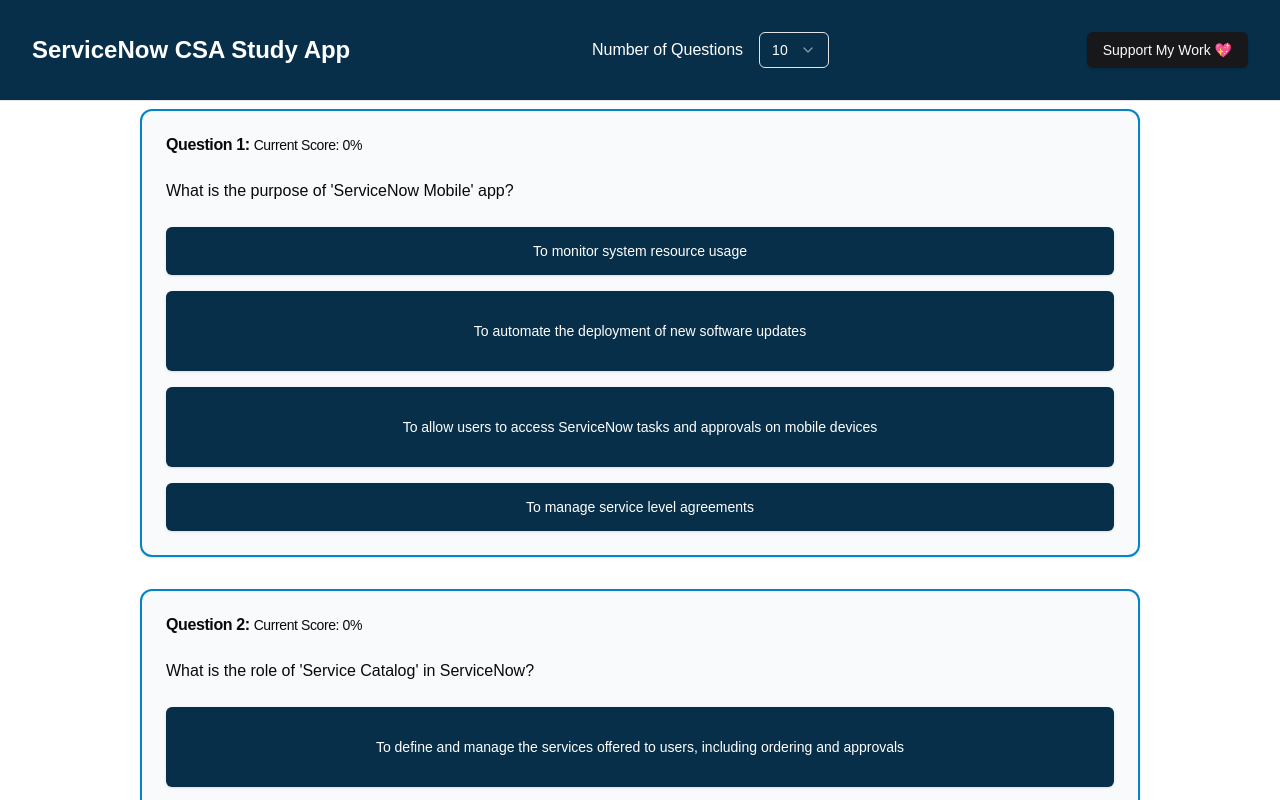
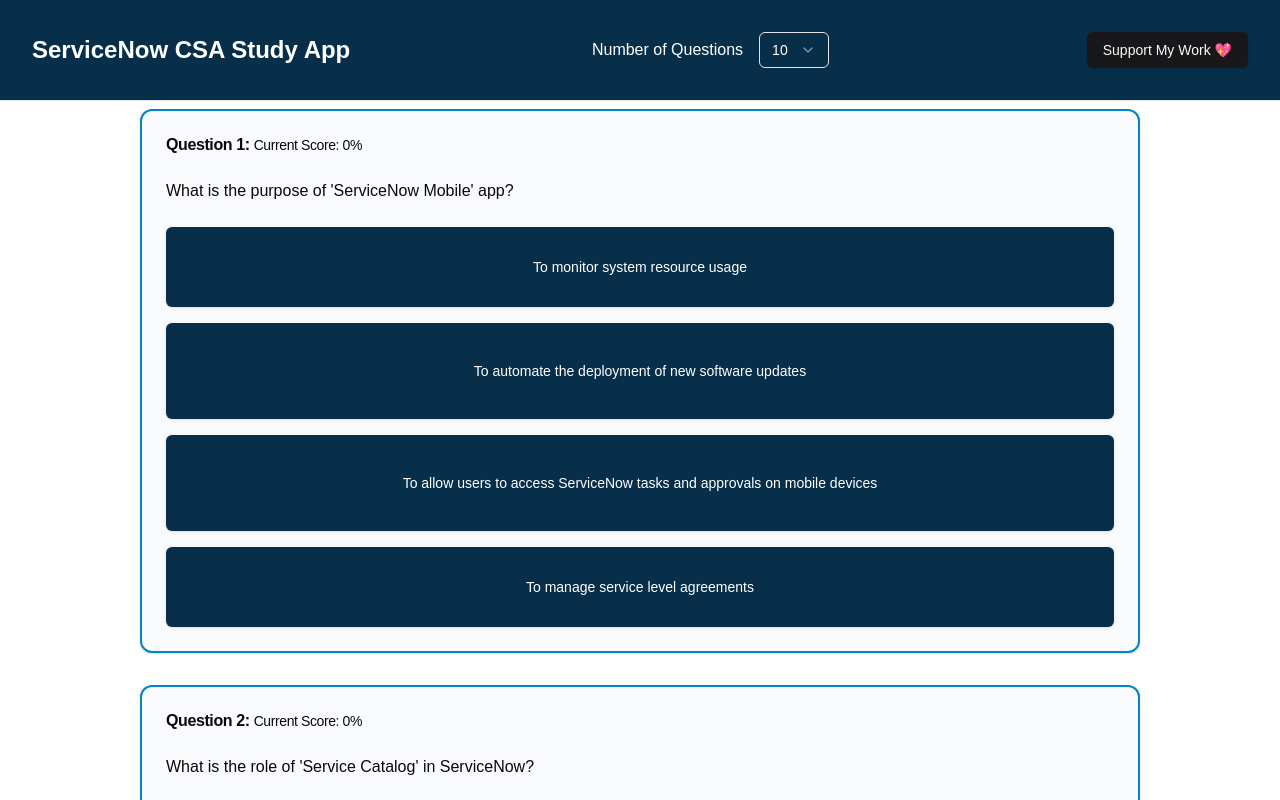
Before and after one commit to AzulaFire/csa-app, a Next.js app: page / in a window 1280 px wide. Shown: the top 800 px of the page. Built offline with nearby package versions, Linux system fonts and the light colour scheme.

Commit message:
Fixed button heights

```diff
--- a/components/QuizCard.tsx
+++ b/components/QuizCard.tsx
@@ -112,7 +112,11 @@
               variant='alternative'
               size='xl'
               className={`${buttonClass} ${
-                option.length > 45 ? 'text-wrap h-20' : ''
+                option?.length > 40
+                  ? 'text-wrap h-24'
+                  : option?.length > 30
+                  ? 'text-wrap h-20'
+                  : ''
               }`}
               key={i}
               onClick={() => handleClick(option)}
```
